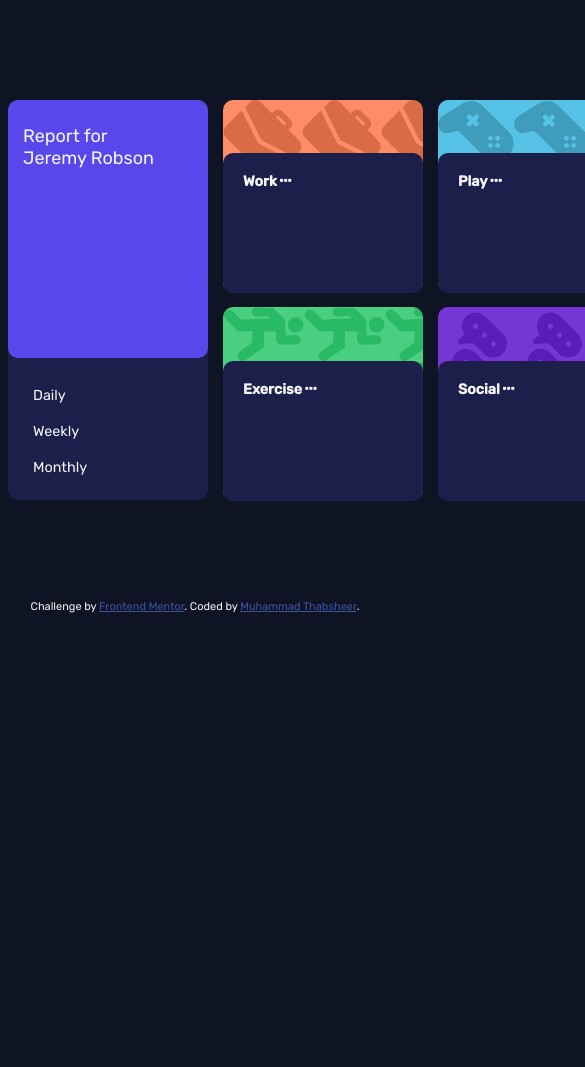
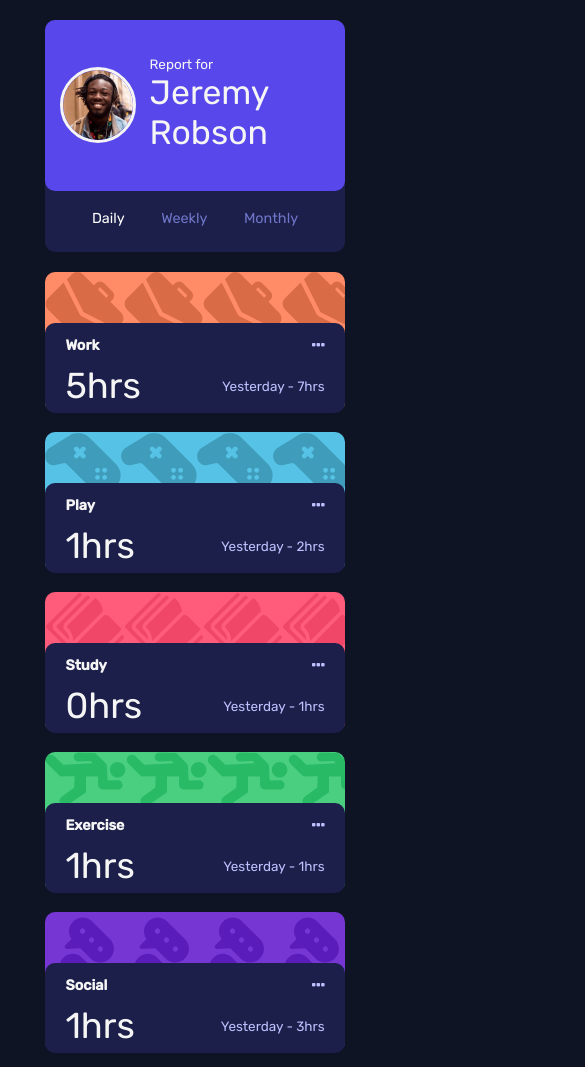
Before and after one commit to MThabsheer7/time-tracking-dashboard, a plain HTML site: page index.html in a window 390 px wide. Shown: the top 1067 px of the page, 585 px wide, since content can reach past the window. Before the commit the page ends 844 px from the top, so only its background shows below. Drawn offline with Linux system fonts and the light colour scheme.

Commit message:
Responsiveness added, final commit

```diff
--- a/app.js
+++ b/app.js
@@ -1,4 +1,3 @@
-let dbtn = document.querySelector(".daily-btn");
 
 let curw = document.querySelector(".cur-hrs-w");
 let prew = document.querySelector(".pre-hrs-w");
@@ -14,8 +13,12 @@ let curse = document.querySelector(".cur-hrs-se");
 let prese = document.querySelector(".pre-hrs-se");
 var datafetch;
 
+let dbtn = document.querySelector(".daily-btn");
+let wbtn = document.querySelector(".weekly-btn");
+let mbtn = document.querySelector(".monthly-btn");
 
-fetch("data.json")
+async function getData() {
+    await fetch("data.json")
         .then(function (response) {
             //JSON data will arrive here
             return response.json();
@@ -27,8 +30,13 @@ fetch("data.json")
             //Error occured
             console.log(err);
         });
+    displayDaily();
+}
+
+
 
 function displayDaily() {
+
     for (var i = 0; i < datafetch.length; i++) {
         if (datafetch[i].title === "Work") {
             curw.innerHTML = datafetch[i].timeframes.daily.current + "hrs";
@@ -55,6 +63,9 @@ function displayDaily() {
             prese.innerHTML = "Yesterday - " + datafetch[i].timeframes.daily.previous + "hrs";
         }
     }
+    dbtn.style.color = "white";
+    wbtn.style.color = "#6f76c8";
+    mbtn.style.color = "#6f76c8";
 }
 
 function displayWeekly() {
@@ -84,6 +95,9 @@ function displayWeekly() {
             prese.innerHTML = "Last Week - " + datafetch[i].timeframes.weekly.previous + "hrs";
         }
     }
+    dbtn.style.color = "#6f76c8";
+    wbtn.style.color = "white";
+    mbtn.style.color = "#6f76c8";
 }
 
 function displayMonthly() {
@@ -113,4 +127,7 @@ function displayMonthly() {
             prese.innerHTML = "Last Month - " + datafetch[i].timeframes.monthly.previous + "hrs";
         }
     }
+    dbtn.style.color = "#6f76c8";
+    wbtn.style.color = "#6f76c8";
+    mbtn.style.color = "white";
 }
--- a/index.html
+++ b/index.html
@@ -23,73 +23,116 @@
     />
     <link rel="stylesheet" href="styles.css" />
   </head>
-  <body>
+  <body onload="getData()">
     <div class="container">
       <div class="profile-card">
-        <div class="personal-card">Report for<br />Jeremy Robson</div>
+        <div class="personal-card">
+          <img
+            src="images/image-jeremy.png"
+            class="dp"
+            alt="Jeremy's profile picture"
+          />
+          <p>
+            Report for<br /><span id="usr-name"
+              >Jeremy <br />
+              Robson</span
+            >
+          </p>
+        </div>
         <div class="d-w-m">
+          <a href="#" class="dur-link">
             <p class="duration daily-btn" onclick="displayDaily()">Daily</p>
+          </a>
+          <a href="#" class="dur-link">
             <p class="duration weekly-btn" onclick="displayWeekly()">Weekly</p>
-          <p class="duration monthly-btn" onclick="displayMonthly()">Monthly</p>
+          </a>
+          <a href="#" class="dur-link">
+            <p class="duration monthly-btn" onclick="displayMonthly()">
+              Monthly
+            </p>
+          </a>
         </div>
       </div>
       <div class="time-card work">
         <div class="dark-card">
           <div class="heading">
-            Work <i class="fa fa-ellipsis-h fa_custom"></i>
+            <p>Work</p>
+            <i class="fa fa-ellipsis-h fa-custom"></i>
           </div>
+          <div class="dur-display">
             <p class="cur-hrs-w data-h"></p>
             <p class="pre-hrs-w data-p"></p>
+          </div>
           <br />
         </div>
       </div>
       <div class="time-card play">
         <div class="dark-card">
           <div class="heading">
-            Play <i class="fa fa-ellipsis-h fa_custom"></i>
+            <p>Play</p>
+            <i class="fa fa-ellipsis-h fa-custom"></i>
           </div>
+          <div class="dur-display">
             <p class="cur-hrs-p data-h"></p>
             <p class="pre-hrs-p data-p"></p>
+          </div>
+
           <br />
         </div>
       </div>
       <div class="time-card study">
         <div class="dark-card">
           <div class="heading">
-            Study <i class="fa fa-ellipsis-h fa_custom"></i>
+            <p>Study</p>
+            <i class="fa fa-ellipsis-h fa-custom"></i>
           </div>
+          <div class="dur-display">
             <p class="cur-hrs-st data-h"></p>
             <p class="pre-hrs-st data-p"></p>
+          </div>
+
           <br />
         </div>
       </div>
       <div class="time-card exercise">
         <div class="dark-card">
           <div class="heading">
-            Exercise <i class="fa fa-ellipsis-h fa_custom"></i>
+            <p>Exercise</p>
+            <i class="fa fa-ellipsis-h fa-custom"></i>
           </div>
+          <div class="dur-display">
             <p class="cur-hrs-e data-h"></p>
             <p class="pre-hrs-e data-p"></p>
+          </div>
+
           <br />
         </div>
       </div>
       <div class="time-card social">
         <div class="dark-card">
           <div class="heading">
-            Social <i class="fa fa-ellipsis-h fa_custom"></i>
+            <p>Social</p>
+            <i class="fa fa-ellipsis-h fa-custom"></i>
           </div>
+          <div class="dur-display">
             <p class="cur-hrs-so data-h"></p>
             <p class="pre-hrs-so data-p"></p>
+          </div>
+
           <br />
         </div>
       </div>
       <div class="time-card selfcare">
         <div class="dark-card">
           <div class="heading">
-            Self care <i class="fa fa-ellipsis-h fa_custom"></i>
+            <p>Self care</p>
+            <i class="fa fa-ellipsis-h fa-custom"></i>
           </div>
+          <div class="dur-display">
             <p class="cur-hrs-se data-h"></p>
             <p class="pre-hrs-se data-p"></p>
+          </div>
+
           <br />
         </div>
       </div>
@@ -102,6 +145,6 @@
       >. Coded by
       <a href="https://github.com/MThabsheer7">Muhammad Thabsheer</a>.
     </div>
+    <script src="app.js"></script>
   </body>
-  <script src="app.js"></script>
 </html>
--- a/styles.css
+++ b/styles.css
@@ -19,7 +19,9 @@
 .attribution a {
   color: hsl(228, 45%, 44%);
 }
-
+a {
+  text-decoration: none;
+}
 body {
   font-size: 18px;
   background-color: var(--clr-verydarkblue);
@@ -78,6 +80,22 @@ body {
   right: 0px;
   bottom: -1px;
   padding: 20px 20px;
+  transition: all 300ms ease;
+}
+
+.dark-card:hover {
+  cursor: pointer;
+  background-color: var(--clr-desatblue);
+}
+
+.fa-custom {
+  color: var(--clr-paleblue);
+  transition: 250ms ease;
+  font-size: 16px;
+}
+.fa-custom:hover {
+  color: white;
+  cursor: pointer;
 }
 
 .personal-card {
@@ -85,6 +103,16 @@ body {
   height: 52%;
   border-radius: 10px;
   padding: 25px 15px;
+  font-size: 0.75em;
+}
+#usr-name {
+  font-size: 2.5em;
+}
+
+.dp {
+  width: 70px;
+  border: 3px solid whitesmoke;
+  border-radius: 50%;
 }
 .d-w-m {
   padding: 20px 25px;
@@ -103,11 +131,22 @@ span {
 .duration {
   font-size: 0.8em;
   line-height: 0.5em;
+  color: var(--clr-desatblue);
+  transition: all 250ms ease;
+}
+
+.duration:hover {
+  cursor: pointer;
+  color: white !important;
 }
 
 .heading {
+  height: 10%;
   font-size: 0.8em;
   font-weight: bold;
+  display: flex;
+  justify-content: space-between;
+  align-items: center;
 }
 
 .data-h {
@@ -117,9 +156,39 @@ span {
 
 .data-p {
   font-size: 0.75em;
+  color: var(--clr-paleblue);
 }
 
-@media (max-width: 375px) {
+@media (max-width: 720px) {
   .container {
+    height: 100%;
+    width: 80%;
+    grid-template-columns: 1fr;
+    margin: 20px auto;
+    grid-gap: 20px;
+  }
+  .d-w-m {
+    flex-direction: row;
+    padding: 10px;
+  }
+  .personal-card {
+    display: flex;
+    justify-content: space-between;
+    align-items: center;
+  }
+  .dp {
+    width: 70px;
+    height: 70px;
+  }
+  .dark-card {
+    height: 50px;
+  }
+  .time-card {
+    height: 100px;
+  }
+  .dur-display {
+    display: flex;
+    justify-content: space-between;
+    align-items: center;
   }
 }
```
Lines whose indentation alone changed are shown as unchanged.
